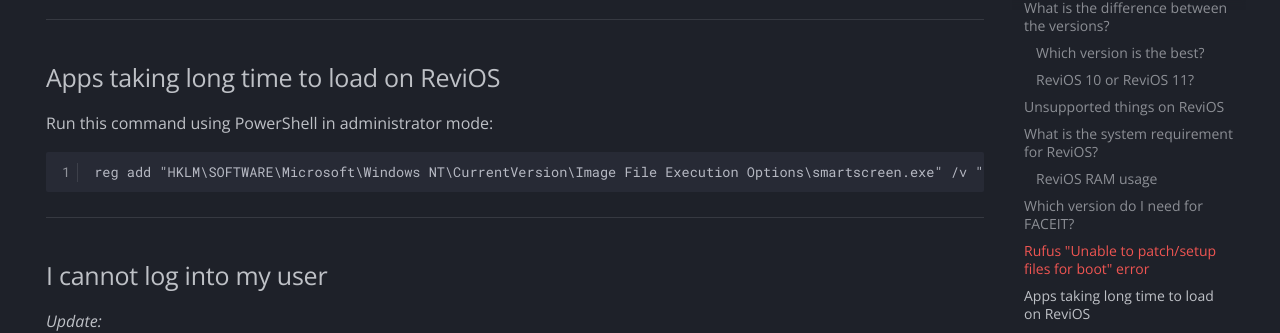
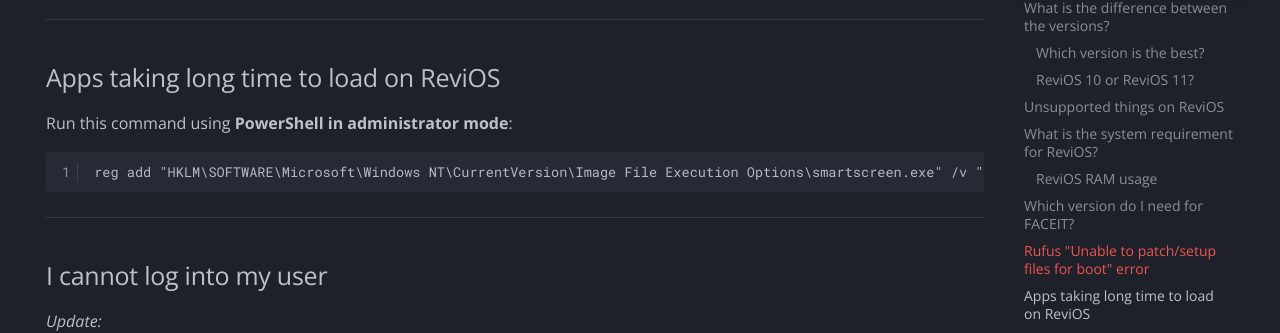
Before and after one commit to dkovacs24/ReviOS_faq, an MkDocs documentation site: the page built from docs/related.md, in a window 1280 px wide and 900 px high, scrolled down 2652 px. Shown: the part 148-481 px from the top of the window. Built offline with MkDocs 1.6.1 and Material for MkDocs 9.7.7, drawn with Linux system fonts in a browser that asks for light colours.

````diff
--- a/docs/related.md
+++ b/docs/related.md
@@ -116,9 +116,9 @@ On newer versions when **a window pops up** with the options to remove Secure Bo
 
 ## Apps taking long time to load on ReviOS
 
-Run this command using PowerShell in administrator mode:
+Run this command using **PowerShell in administrator mode**:
 ```
-reg add "HKLM\SOFTWARE\Microsoft\Windows NT\CurrentVersion\Image File Execution Options\smartscreen.exe" /v "Debugger" /t REG_SZ /d "%%windir%%\System32\taskkill.exe" /f
+reg add "HKLM\SOFTWARE\Microsoft\Windows NT\CurrentVersion\Image File Execution Options\smartscreen.exe" /v "Debugger" /t REG_SZ /d "%windir%\System32\taskkill.exe" /f
 ```
 
 ---
````
